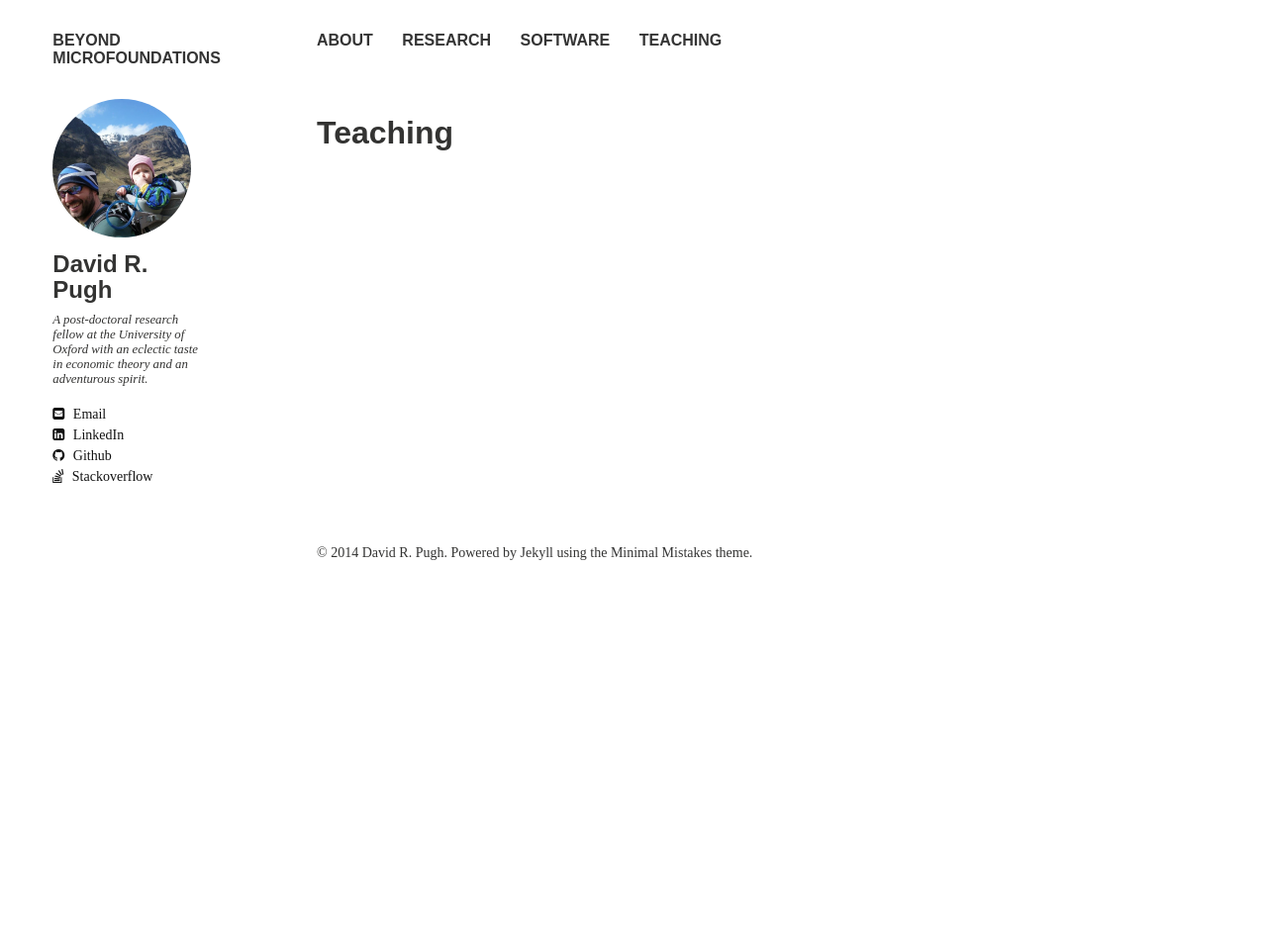
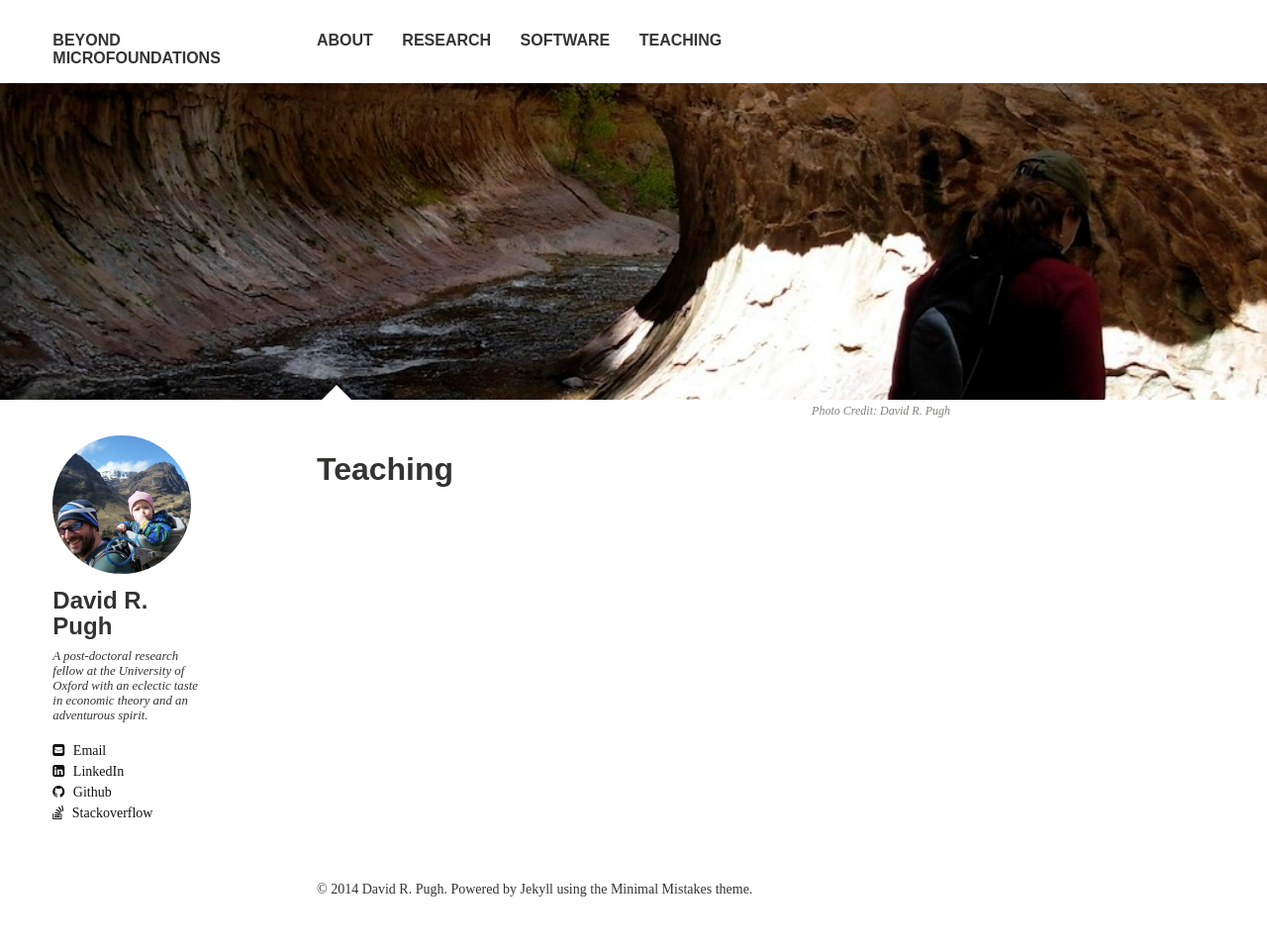
Before and after one commit to Lcpssm/davidrpugh.github.io, a Jekyll site: the page built from teaching/index.md, in a window 1280 px wide. Shown: the whole page at 99% size. Built offline with Jekyll 4.4.1, drawn with Linux system fonts in a browser that asks for light colours; nearby versions of some CDN libraries; some web fonts are replaced; before the commit the page ends 900 px from its top, so only the background shows below that.

Commit message:
Added a feature photo to teaching page.

```diff
--- a/teaching/index.md
+++ b/teaching/index.md
@@ -4,5 +4,6 @@ title: Teaching
 modified: 2014-08-22
 tags: [teaching, numerical methods]
 image:
-  feature:
+  feature: subway.jpg
+  credit: David R. Pugh
 ---
```
Also changed, not shown: images/subway.jpg (added).
